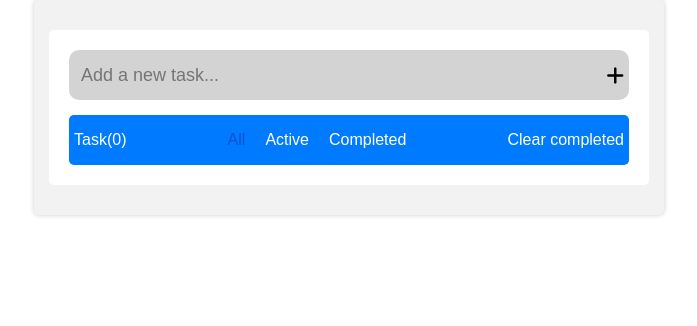
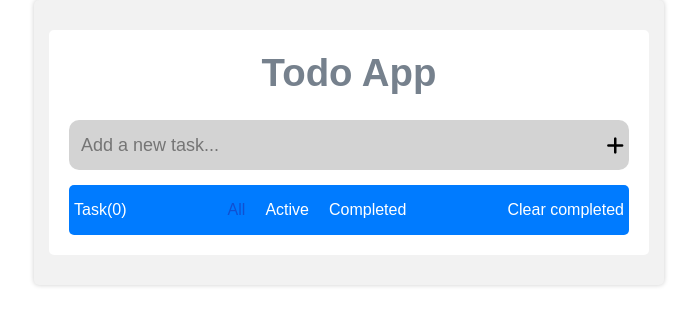
Before and after one commit to RKS786/TodoApp, a plain HTML site: page index.html in a window 1280 px wide. Shown: the whole page, without its empty margins (291-988 px from the left). Drawn offline with Linux system fonts and the light colour scheme.

Commit message:
Update index.html

```diff
--- a/index.html
+++ b/index.html
@@ -9,6 +9,7 @@
 <body>
     <div class="todo-container">
         <div class="todo-content">
+            <div class="title"><h1>Todo App</h1></div>
             <div class="todo-textbox-container">
                 <input type="text" id="task" class="add-task-input" placeholder="Add a new task...">
                 <i id="add" class="fa-solid fa-plus fa-lg"></i>
```
